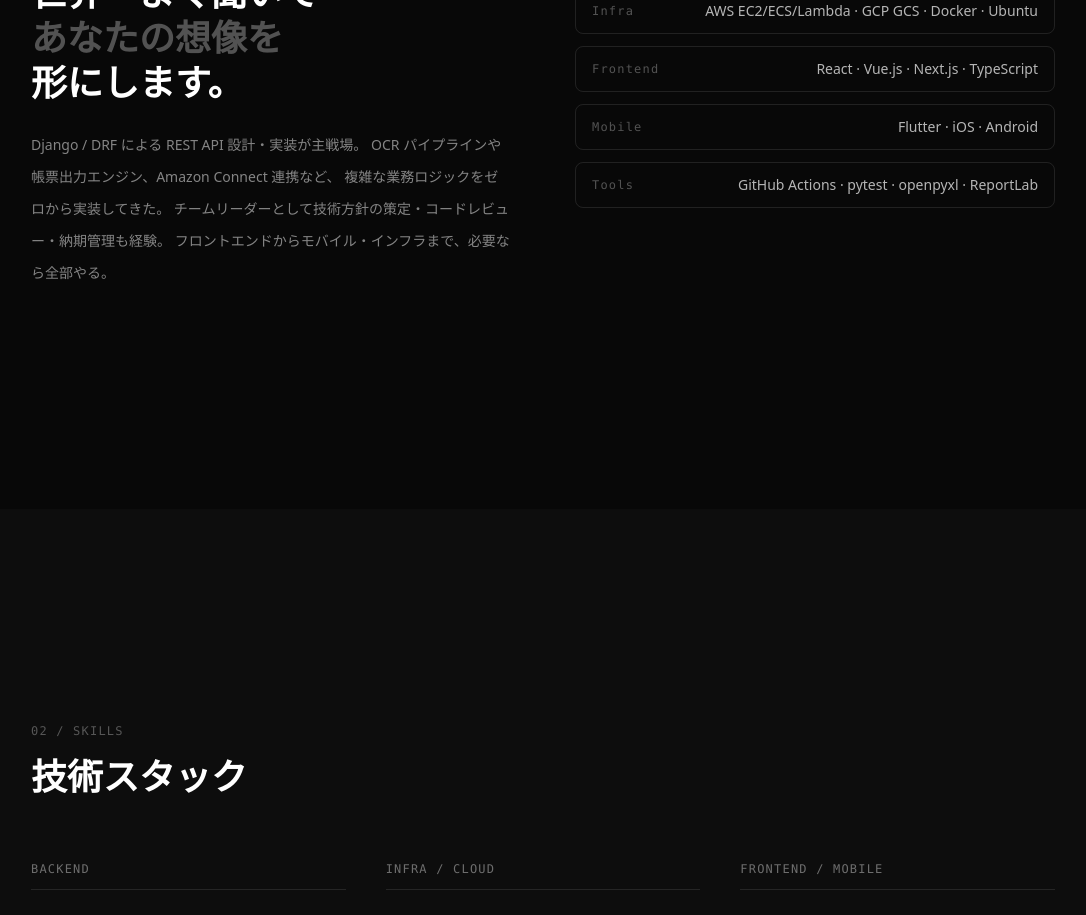
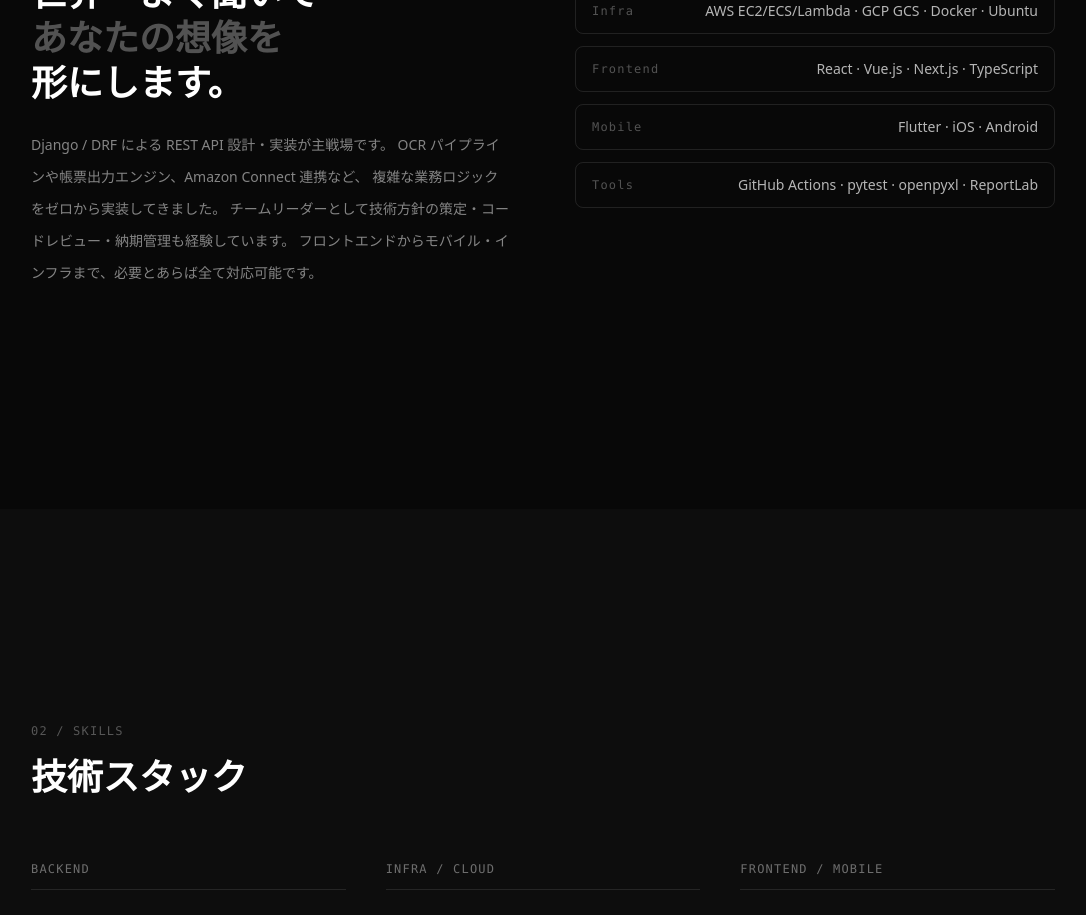
Before and after one commit to lokochaol/portfolio, a Next.js app: page /portfolio/ in a window 1280 px wide. Shown: the part 2540-3455 px from the top of the page, without its empty margins (97-1183 px from the left). Built offline with nearby package versions, Linux system fonts and the light colour scheme.

Commit message:
copy: change About body to polite form (ですます)
https://claude.ai/code/session_015EMpSigSkGveiRFWaEHTRy

```diff
--- a/src/components/About.tsx
+++ b/src/components/About.tsx
@@ -25,11 +25,11 @@ export default function About() {
             形にします。
           </h2>
           <p className="text-white/50 leading-8 text-sm">
-            Django / DRF による REST API 設計・実装が主戦場。
+            Django / DRF による REST API 設計・実装が主戦場です。
             OCR パイプラインや帳票出力エンジン、Amazon Connect 連携など、
-            複雑な業務ロジックをゼロから実装してきた。
-            チームリーダーとして技術方針の策定・コードレビュー・納期管理も経験。
-            フロントエンドからモバイル・インフラまで、必要なら全部やる。
+            複雑な業務ロジックをゼロから実装してきました。
+            チームリーダーとして技術方針の策定・コードレビュー・納期管理も経験しています。
+            フロントエンドからモバイル・インフラまで、必要とあらば全て対応可能です。
           </p>
         </motion.div>
 
```
